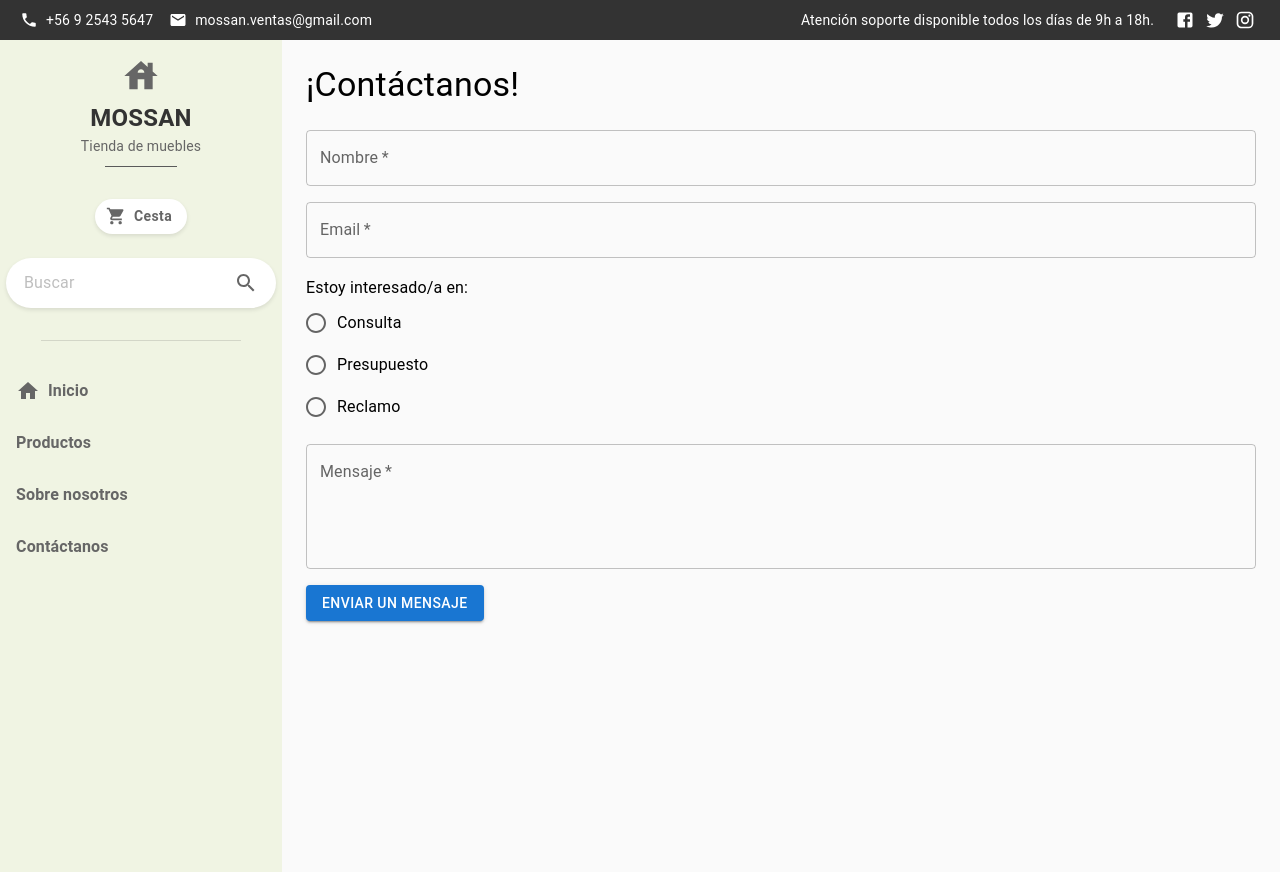
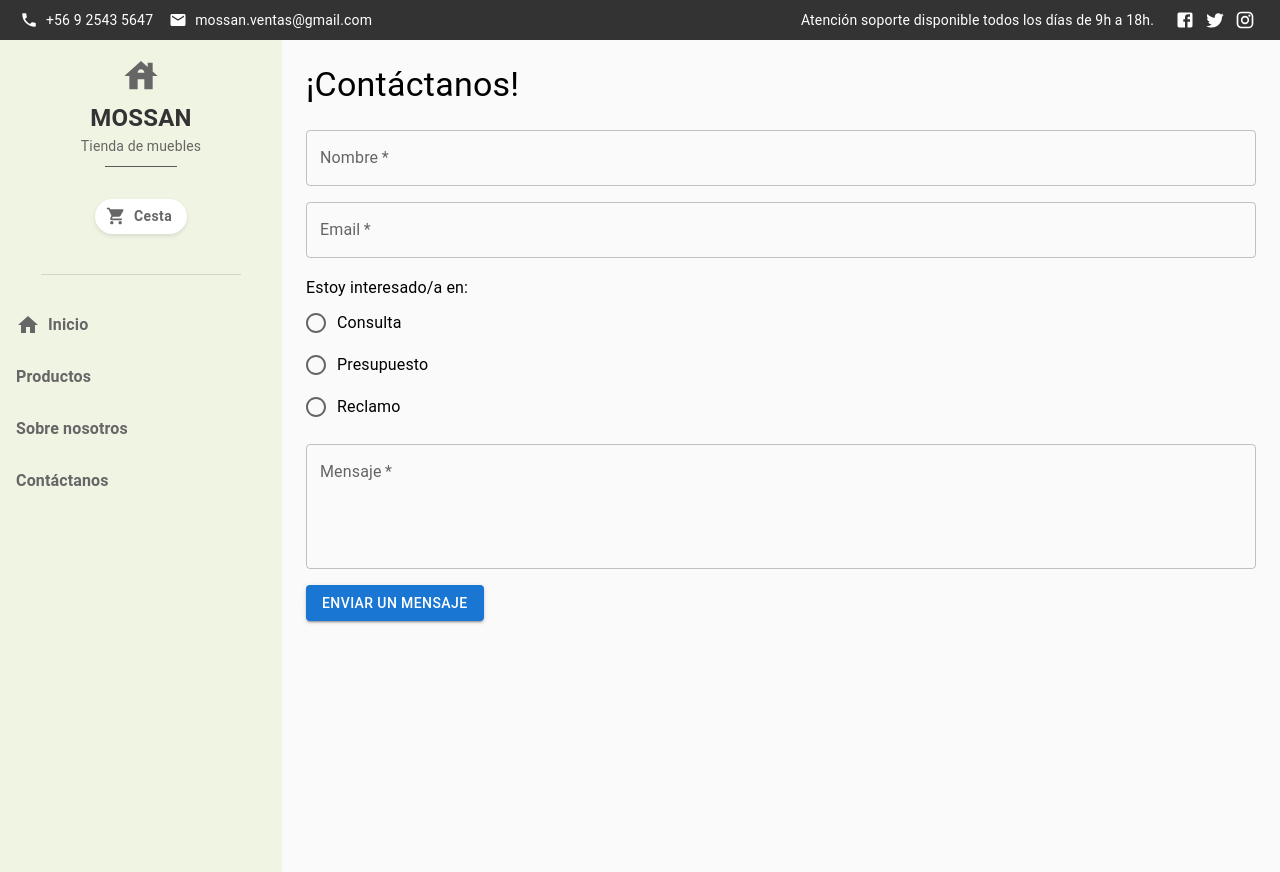
Before and after one commit to smoppthie/Mossan-Front, a React (Create React App) app: page /contact in a window 1280 px wide. Built offline with nearby package versions, Linux system fonts and the light colour scheme.

Commit message:
Carrito y barra de busqueda.

```diff
--- a/src/App.js
+++ b/src/App.js
@@ -1,25 +1,30 @@
 // src/App.js
-import React from 'react';
+import React, { useState } from 'react';
 import { BrowserRouter as Router } from 'react-router-dom';
+import { Box } from '@mui/material';
 import Sidebar from './components/Sidebar';
 import TopBar from './components/TopBar';
 import RouterConfig from './router';
-import { Box } from '@mui/material';
+import { CartProvider } from './components/CartContext';
 import './App.css';
 
 function App() {
+  const [searchText, setSearchText] = useState(''); // Estado para la barra de búsqueda
+
   return (
+    <CartProvider>
     <Router>
       <Box sx={{ display: 'flex', flexDirection: 'column', height: '100vh' }}>
         <TopBar />
         <Box sx={{ display: 'flex', flex: 1 }}>
-          <Sidebar />
+          <Sidebar searchText={searchText} setSearchText={setSearchText} /> {/* Pasar el estado de búsqueda */}
           <Box sx={{ flex: 1 }}>
-            <RouterConfig />
+            <RouterConfig searchText={searchText} /> {/* Usar RouterConfig para manejar las rutas */}
           </Box>
         </Box>
       </Box>
     </Router>
+    </CartProvider>
   );
 }
 
--- /dev/null
+++ b/src/components/CartContext.js
@@ -0,0 +1,25 @@
+import React, { createContext, useContext, useState } from 'react';
+
+const CartContext = createContext();
+
+export function CartProvider({ children }) {
+  const [cart, setCart] = useState([]);
+
+  const addToCart = (product) => {
+    setCart((prevCart) => [...prevCart, product]);
+  };
+
+  const removeFromCart = (productId) => {
+    setCart((prevCart) => prevCart.filter((item) => item.id !== productId));
+  };
+
+  return (
+    <CartContext.Provider value={{ cart, addToCart, removeFromCart }}>
+      {children}
+    </CartContext.Provider>
+  );
+}
+
+export function useCart() {
+  return useContext(CartContext);
+}
--- a/src/components/ProductsPage.js
+++ b/src/components/ProductsPage.js
@@ -1,34 +1,57 @@
+// src/components/ProductsPage.js
 import React, { useState, useEffect } from 'react';
-import { Box, Grid, Typography, Button, Card, CardContent, CardMedia } from '@mui/material';
+import { Box, Grid, Typography, Button, Card, CardContent, CardMedia, InputBase } from '@mui/material';
 import axios from 'axios';
+import { useCart } from './CartContext';
 
 function ProductsPage() {
   const [products, setProducts] = useState([]);
+  const [searchText, setSearchText] = useState(''); // Estado para el texto de búsqueda
 
   useEffect(() => {
-    // Cambia la URL para apuntar a la API correcta
     axios.get('http://localhost:4000/api/productos')
       .then(response => setProducts(response.data))
       .catch(error => console.error('Error al cargar los productos:', error));
   }, []);
+
+  const filteredProducts = products.filter((product) =>
+    product.nombre.toLowerCase().includes(searchText.toLowerCase())
+  );
+
+  const { addToCart } = useCart();
+  const handleAddToCart = (product) => {
+    addToCart(product);
+    alert(`${product.nombre} agregado a la cesta`);
+  };
 
   return (
     <Box sx={{ padding: 3, backgroundColor: '#f9f9f9', minHeight: '100vh' }}>
       <Typography variant="h4" sx={{ marginBottom: 3, fontWeight: 'bold', color: '#3a3a3a' }}>
         Muebles
       </Typography>
+
+      {/* Barra de búsqueda */}
+      <Box sx={{ display: 'flex', alignItems: 'center', mb: 3, width: '100%', bgcolor: '#ffffff', borderRadius: 1, boxShadow: '0px 2px 4px rgba(0, 0, 0, 0.1)', padding: '5px 10px' }}>
+        <InputBase
+          placeholder="Buscar productos por nombre"
+          value={searchText}
+          onChange={(e) => setSearchText(e.target.value)} // Actualiza el texto de búsqueda
+          sx={{ ml: 1, flex: 1, color: '#666' }}
+        />
+      </Box>
+
       <Typography variant="subtitle1" sx={{ marginBottom: 2, color: '#666' }}>
-        Mostrando los {products.length} resultados
+        Mostrando {filteredProducts.length} de {products.length} resultados
       </Typography>
 
       <Grid container spacing={3}>
-        {products.map((product) => (
+        {filteredProducts.map((product) => (
           <Grid item xs={12} sm={6} md={4} lg={3} key={product.id_producto}>
             <Card sx={{ boxShadow: 3 }}>
               <CardMedia
                 component="img"
                 height="200"
-                image={`http://localhost:4000/uploads/${product.imagen}`} // URL para las imágenes
+                image={`http://localhost:4000/uploads/${product.imagen}`}
                 alt={product.nombre || 'Producto'}
               />
               <CardContent>
@@ -44,14 +67,17 @@ function ProductsPage() {
                 <Typography variant="h5" color="primary" sx={{ fontWeight: 'bold' }}>
                   ${product.precio ? product.precio.toLocaleString() : '0'}
                 </Typography>
+                <Typography variant="body2" color="green" sx={{ marginBottom: 1 }}>
+                  Disponible
+                </Typography>
                 <Button
                   variant="contained"
                   color="primary"
                   fullWidth
                   sx={{ marginTop: 1 }}
-                  disabled={!product.stock} // Deshabilita el botón si no hay stock
+                  onClick={() => handleAddToCart(product)}
                 >
-                  {product.stock ? 'Añadir al carrito' : 'AGOTADO'}
+                  Agregar a cesta
                 </Button>
               </CardContent>
             </Card>
--- a/src/components/Sidebar.js
+++ b/src/components/Sidebar.js
@@ -1,13 +1,23 @@
 // src/components/Sidebar.js
-import React from 'react';
-import { Box, Typography, List, ListItem, ListItemText, IconButton, Divider, InputBase, Button } from '@mui/material';
+import React, { useState } from 'react';
+import { Box, Typography, List, ListItem, ListItemText, IconButton, Divider, InputBase, Button, Drawer } from '@mui/material';
 import ShoppingCartIcon from '@mui/icons-material/ShoppingCart';
 import SearchIcon from '@mui/icons-material/Search';
 import HomeIcon from '@mui/icons-material/Home';
 import HouseIcon from '@mui/icons-material/House';
 import { Link } from 'react-router-dom';
+import { useCart } from './CartContext';
+
 
 function Sidebar() {
+  const { cart } = useCart(); // Obtén la lista de productos en la cesta
+  const [drawerOpen, setDrawerOpen] = useState(false);
+
+
+  const toggleDrawer = (open) => () => {
+    setDrawerOpen(open);
+  };
+
   return (
     <Box
       sx={{
@@ -20,29 +30,12 @@ function Sidebar() {
         alignItems: 'center',
       }}
     >
-      {/* Encabezado con icono de casa y texto */}
       <Box sx={{ display: 'flex', alignItems: 'center', flexDirection: 'column', mb: 2 }}>
         <HouseIcon sx={{ fontSize: 40, color: '#666', mb: 1 }} />
-        <Typography
-          variant="h4"
-          component="div"
-          sx={{
-            fontWeight: 'bold',
-            color: '#333',
-            textAlign: 'center',
-            fontSize: '1.5rem',
-          }}
-        >
+        <Typography variant="h4" component="div" sx={{ fontWeight: 'bold', color: '#333', textAlign: 'center', fontSize: '1.5rem' }}>
           MOSSAN
         </Typography>
-        <Typography
-          variant="subtitle1"
-          sx={{
-            color: '#666',
-            textAlign: 'center',
-            fontSize: '0.875rem',
-          }}
-        >
+        <Typography variant="subtitle1" sx={{ color: '#666', textAlign: 'center', fontSize: '0.875rem' }}>
           Tienda de muebles
         </Typography>
         <Divider sx={{ width: '60%', mt: 1, mb: 2, bgcolor: '#666' }} />
@@ -52,6 +45,7 @@ function Sidebar() {
       <Button
         variant="contained"
         startIcon={<ShoppingCartIcon />}
+        onClick={toggleDrawer(true)} // Abre el Drawer al hacer clic
         sx={{
           backgroundColor: '#ffffff',
           color: '#666',
@@ -69,27 +63,27 @@ function Sidebar() {
         Cesta
       </Button>
 
-      {/* Barra de búsqueda */}
-      <Box
-        sx={{
-          display: 'flex',
-          alignItems: 'center',
-          mb: 2,
-          width: '100%',
-          bgcolor: '#ffffff',
-          borderRadius: 20,
-          boxShadow: '0px 2px 4px rgba(0, 0, 0, 0.1)',
-          padding: '5px 10px',
-        }}
-      >
-        <InputBase
-          placeholder="Buscar"
-          sx={{ ml: 1, flex: 1, color: '#666' }}
-        />
-        <IconButton type="submit" aria-label="search" sx={{ color: '#666' }}>
-          <SearchIcon />
-        </IconButton>
+      {/* Drawer para el carrito */}
+      <Drawer anchor="right" open={drawerOpen} onClose={toggleDrawer(false)}>
+        <Box sx={{ width: 300, padding: 3, textAlign: 'center' }}>
+          <Typography variant="h6" sx={{ fontWeight: 'bold', mb: 2 }}>Mi Carrito</Typography>
+          {cart.length === 0 ? (
+            <>
+              <Typography variant="body1" sx={{ color: '#666', mb: 2 }}>Tu carrito está vacío</Typography>
+              <Button variant="outlined" sx={{ mt: 2, mb: 1, width: '100%' }}>TUS FAVORITOS</Button>
+              <Button variant="outlined" sx={{ width: '100%' }}>SEGUIR COMPRANDO</Button>
+            </>
+          ) : (
+            <List>
+              {cart.map((item, index) => (
+                <ListItem key={index}>
+                  <ListItemText primary={`${item.nombre} - $${item.precio.toLocaleString()}`} />
+                </ListItem>
+              ))}
+            </List>
+          )}
         </Box>
+      </Drawer>
 
       <Divider sx={{ my: 2, width: '80%' }} />
 
--- a/src/router.js
+++ b/src/router.js
@@ -4,15 +4,17 @@ import { Routes, Route } from 'react-router-dom';
 import MainContent from './components/MainContent';
 import ProductsPage from './components/ProductsPage';
 import AboutPage from './components/AboutPage';
-import ContactPage from './components/ContactPage'; // Importa ContactPage
+import ContactPage from './components/ContactPage';
 
-const RouterConfig = () => (
-  <Routes>
-    <Route path="/" element={<MainContent />} />
-    <Route path="/products" element={<ProductsPage />} />
-    <Route path="/about" element={<AboutPage />} />
-    <Route path="/contact" element={<ContactPage />} /> {/* Nueva ruta para ContactPage */}
-  </Routes>
-);
+function RouterConfig({ searchText }) {
+  return (
+    <Routes>
+      <Route path="/" element={<MainContent />} />           {/* Ruta de Inicio */}
+      <Route path="/products" element={<ProductsPage searchText={searchText} />} /> {/* Ruta de Productos */}
+      <Route path="/about" element={<AboutPage />} />        {/* Ruta de Sobre Nosotros */}
+      <Route path="/contact" element={<ContactPage />} />    {/* Ruta de Contáctanos */}
+    </Routes>
+  );
+}
 
 export default RouterConfig;
```
Lines whose indentation alone changed are shown as unchanged.
